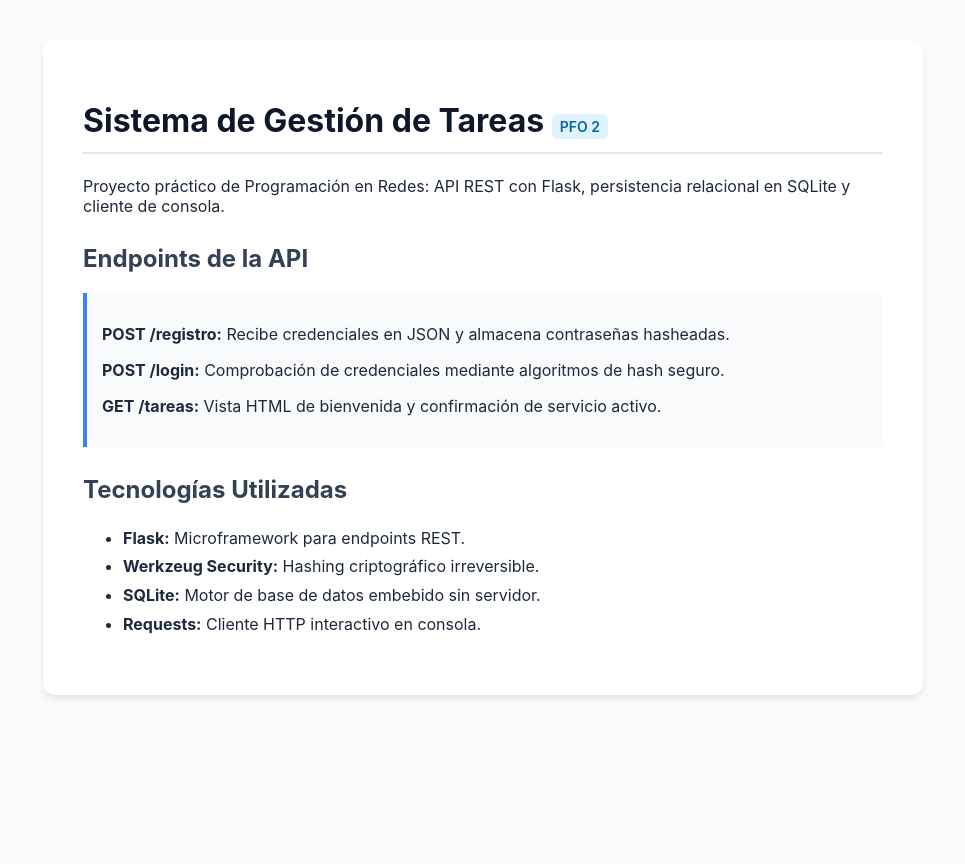
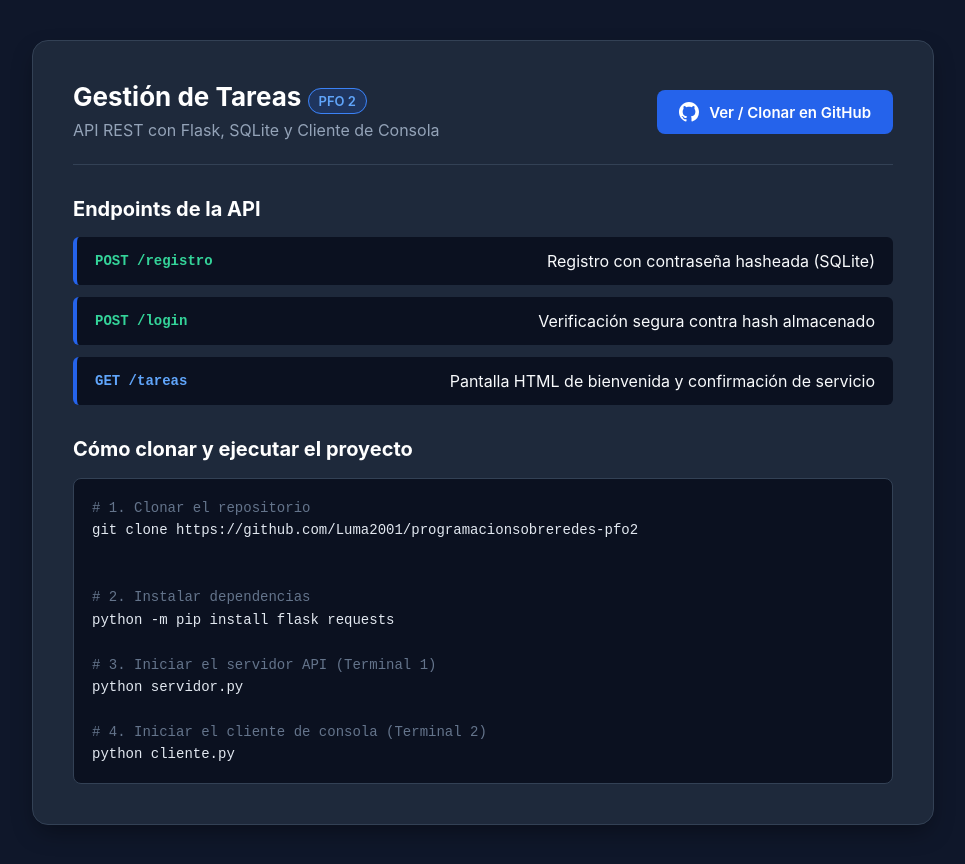
Before and after one commit to Luma2001/programacionsobreredes-pfo2, a plain HTML site: page index.html in a window 1280 px wide. Shown: the whole page, without its empty margins (157-1122 px from the left). Before the commit the page ends 800 px from the top, so only its background shows below. Drawn offline with Linux system fonts and the light colour scheme.

Commit message:
[update] index

```diff
--- a/index.html
+++ b/index.html
@@ -3,37 +3,188 @@
 <head>
     <meta charset="UTF-8">
     <meta name="viewport" content="width=device-width, initial-scale=1.0">
-    <title>PFO 2 - API REST Flask & SQLite</title>
+    <title>PFO 2 - Sistema de Gestión de Tareas</title>
     <style>
-        body { font-family: -apple-system, BlinkMacSystemFont, "Segoe UI", Roboto, sans-serif; background-color: #f8fafc; color: #1e293b; margin: 0; padding: 40px 20px; display: flex; justify-content: center; }
-        .container { max-width: 800px; background: white; padding: 40px; border-radius: 12px; box-shadow: 0 4px 6px -1px rgba(0,0,0,0.1); }
-        h1 { color: #0f172a; border-bottom: 2px solid #e2e8f0; padding-bottom: 12px; }
-        h2 { color: #334155; margin-top: 28px; }
-        .badge { background: #e0f2fe; color: #0369a1; padding: 4px 8px; border-radius: 6px; font-size: 14px; font-weight: 600; }
-        code { background: #f1f5f9; padding: 2px 6px; border-radius: 4px; font-family: monospace; }
-        ul { line-height: 1.8; }
-        .endpoints { background: #f8fafc; border-left: 4px solid #3b82f6; padding: 15px; margin: 15px 0; }
+        :root {
+            --primary: #2563eb;
+            --primary-hover: #1d4ed8;
+            --bg: #0f172a;
+            --card-bg: #1e293b;
+            --text-main: #f8fafc;
+            --text-muted: #94a3b8;
+            --border: #334155;
+            --code-bg: #0b1120;
+        }
+
+        body {
+            font-family: -apple-system, BlinkMacSystemFont, "Segoe UI", Roboto, Helvetica, Arial, sans-serif;
+            background-color: var(--bg);
+            color: var(--text-main);
+            margin: 0;
+            padding: 40px 20px;
+            display: flex;
+            justify-content: center;
+        }
+
+        .container {
+            max-width: 820px;
+            width: 100%;
+            background: var(--card-bg);
+            padding: 40px;
+            border-radius: 16px;
+            border: 1px solid var(--border);
+            box-shadow: 0 10px 25px -5px rgba(0, 0, 0, 0.4);
+        }
+
+        .header {
+            display: flex;
+            align-items: center;
+            justify-content: space-between;
+            border-bottom: 1px solid var(--border);
+            padding-bottom: 20px;
+            flex-wrap: wrap;
+            gap: 15px;
+        }
+
+        h1 {
+            margin: 0;
+            font-size: 26px;
+            color: #ffffff;
+        }
+
+        .badge {
+            background: rgba(37, 99, 235, 0.2);
+            color: #60a5fa;
+            border: 1px solid #3b82f6;
+            padding: 4px 10px;
+            border-radius: 999px;
+            font-size: 13px;
+            font-weight: 600;
+        }
+
+        p {
+            color: var(--text-muted);
+            line-height: 1.6;
+            font-size: 16px;
+        }
+
+        /* Botón de GitHub */
+        .btn-github {
+            display: inline-flex;
+            align-items: center;
+            gap: 10px;
+            background-color: var(--primary);
+            color: #ffffff;
+            text-decoration: none;
+            padding: 12px 22px;
+            border-radius: 8px;
+            font-weight: 600;
+            font-size: 15px;
+            transition: background-color 0.2s, transform 0.1s;
+        }
+
+        .btn-github:hover {
+            background-color: var(--primary-hover);
+            transform: translateY(-2px);
+        }
+
+        .btn-github svg {
+            width: 20px;
+            height: 20px;
+            fill: currentColor;
+        }
+
+        .section-title {
+            color: #ffffff;
+            margin-top: 32px;
+            font-size: 20px;
+        }
+
+        .endpoints {
+            display: grid;
+            gap: 12px;
+            margin-top: 15px;
+        }
+
+        .endpoint-item {
+            background: var(--code-bg);
+            border-left: 4px solid var(--primary);
+            padding: 14px 18px;
+            border-radius: 6px;
+            display: flex;
+            justify-content: space-between;
+            align-items: center;
+            flex-wrap: wrap;
+            gap: 10px;
+        }
+
+        .method {
+            font-family: monospace;
+            font-weight: 700;
+            font-size: 14px;
+        }
+
+        .post { color: #34d399; }
+        .get { color: #60a5fa; }
+
+        .terminal-box {
+            background: var(--code-bg);
+            border: 1px solid var(--border);
+            padding: 18px;
+            border-radius: 8px;
+            font-family: "Courier New", Courier, monospace;
+            color: #e2e8f0;
+            font-size: 14px;
+            overflow-x: auto;
+            margin-top: 12px;
+            line-height: 1.6;
+        }
+
+        .comment { color: #64748b; }
     </style>
 </head>
 <body>
     <div class="container">
-        <h1>Sistema de Gestión de Tareas <span class="badge">PFO 2</span></h1>
-        <p>Proyecto práctico de Programación en Redes: API REST con Flask, persistencia relacional en SQLite y cliente de consola.</p>
-
-        <h2>Endpoints de la API</h2>
-        <div class="endpoints">
-            <p><strong>POST /registro:</strong> Recibe credenciales en JSON y almacena contraseñas hasheadas.</p>
-            <p><strong>POST /login:</strong> Comprobación de credenciales mediante algoritmos de hash seguro.</p>
-            <p><strong>GET /tareas:</strong> Vista HTML de bienvenida y confirmación de servicio activo.</p>
+        <div class="header">
+            <div>
+                <h1>Gestión de Tareas <span class="badge">PFO 2</span></h1>
+                <p style="margin: 6px 0 0 0;">API REST con Flask, SQLite y Cliente de Consola</p>
+            </div>
+            <!-- Enlace al repositorio de GitHub -->
+            <a href="https://github.com/Luma2001/programacionsobreredes-pfo2" target="_blank" class="btn-github">
+                <svg viewBox="0 0 24 24"><path d="M12 0C5.37 0 0 5.37 0 12c0 5.31 3.435 9.795 8.205 11.385.6.105.825-.255.825-.57 0-.285-.015-1.23-.015-2.235-3.015.555-3.795-.735-4.035-1.41-.135-.345-.72-1.41-1.23-1.695-.42-.225-1.02-.78-.015-.795.945-.015 1.62.87 1.845 1.23 1.08 1.815 2.805 1.305 3.495.99.105-.78.42-1.305.765-1.605-2.67-.3-5.46-1.335-5.46-5.925 0-1.305.465-2.385 1.23-3.225-.12-.3-.54-1.53.12-3.18 0 0 1.005-.315 3.3 1.23.96-.27 1.98-.405 3-.405s2.04.135 3 .405c2.295-1.56 3.3-1.23 3.3-1.23.66 1.65.24 2.88.12 3.18.765.84 1.23 1.905 1.23 3.225 0 4.605-2.805 5.625-5.475 5.925.435.375.81 1.095.81 2.22 0 1.605-.015 2.895-.015 3.3 0 .315.225.69.825.57A12.02 12.02 0 0024 12c0-6.63-5.37-12-12-12z"/></svg>
+                Ver / Clonar en GitHub
+            </a>
         </div>
 
-        <h2>Tecnologías Utilizadas</h2>
-        <ul>
-            <li><strong>Flask:</strong> Microframework para endpoints REST.</li>
-            <li><strong>Werkzeug Security:</strong> Hashing criptográfico irreversible.</li>
-            <li><strong>SQLite:</strong> Motor de base de datos embebido sin servidor.</li>
-            <li><strong>Requests:</strong> Cliente HTTP interactivo en consola.</li>
-        </ul>
+        <h2 class="section-title">Endpoints de la API</h2>
+        <div class="endpoints">
+            <div class="endpoint-item">
+                <span class="method post">POST /registro</span>
+                <span>Registro con contraseña hasheada (SQLite)</span>
+            </div>
+            <div class="endpoint-item">
+                <span class="method post">POST /login</span>
+                <span>Verificación segura contra hash almacenado</span>
+            </div>
+            <div class="endpoint-item">
+                <span class="method get">GET /tareas</span>
+                <span>Pantalla HTML de bienvenida y confirmación de servicio</span>
+            </div>
+        </div>
+
+        <h2 class="section-title">Cómo clonar y ejecutar el proyecto</h2>
+        <div class="terminal-box">
+            <span class="comment"># 1. Clonar el repositorio</span><br>
+            git clone https://github.com/Luma2001/programacionsobreredes-pfo2<br>
+            <br><br>
+            <span class="comment"># 2. Instalar dependencias</span><br>
+            python -m pip install flask requests<br><br>
+            <span class="comment"># 3. Iniciar el servidor API (Terminal 1)</span><br>
+            python servidor.py<br><br>
+            <span class="comment"># 4. Iniciar el cliente de consola (Terminal 2)</span><br>
+            python cliente.py
+        </div>
     </div>
 </body>
 </html>
```
